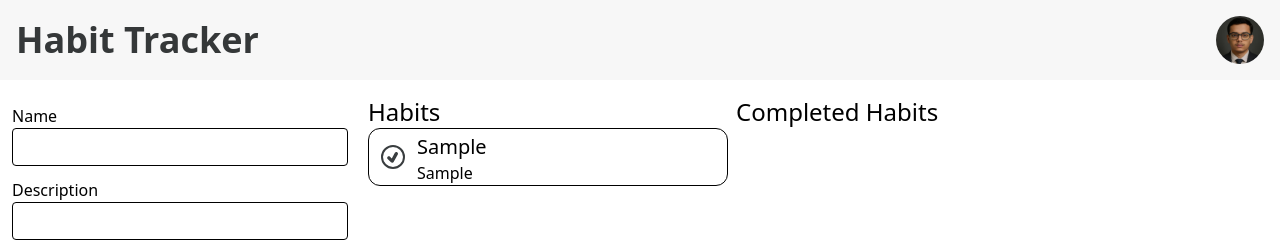
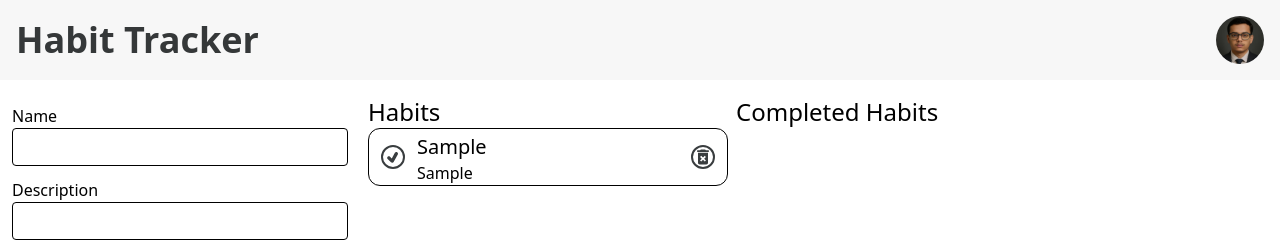
Before and after one commit to Harshwardhan9999/Habit-Tracker, a React (Vite) app: page / in a window 1280 px wide. Both pictures are taken after typing "Sample", "Sample" into the empty fields and a click on the button "add". Shown: the top 242 px of the page. Built offline with nearby package versions, Linux system fonts and the light colour scheme.

Commit message:
added functionality to delete and save the habit list locally to the browser.

```diff
--- a/src/App.jsx
+++ b/src/App.jsx
@@ -4,15 +4,30 @@ import Habit from './components/Habit'
 import HabitList from './components/HabitList'
 import Header from './components/Header'
 import NewHabit from './components/NewHabit'
-import { useState } from 'react'
+import { useEffect, useState } from 'react'
 import CompletedHabitList from './components/CompletedHabitList';
 
 function App() {
 
-  const [habit ,setHabit] = useState([]);
+  const [habit ,setHabit] = useState(() => {
+    const storedHabits = localStorage.getItem("habits");
+    return storedHabits ? JSON.parse(storedHabits): [];
+  });
+
+  useEffect(() => {
+    localStorage.setItem("habits", JSON.stringify(habit));
+  }, [habit])
 
   const addHabit = (newHabit) => {
     setHabit([...habit, newHabit])
+  }
+
+  const deleteHabit = (id) => {
+    setHabit(
+      habit.filter((habit) =>
+        habit.id !== id
+      )
+    )
   }
 
   const toggleComplete = (id) => {
@@ -28,8 +43,8 @@ function App() {
       <Header/>
       <div className="flex gap-2">
         <NewHabit addHabit={addHabit}/>
-        <HabitList toggleComplete={toggleComplete} habits={habit}/>
-        <CompletedHabitList toggleComplete={toggleComplete} habits={habit}/>
+        <HabitList toggleComplete={toggleComplete} habits={habit} deleteHabit={deleteHabit}/>
+        <CompletedHabitList toggleComplete={toggleComplete} habits={habit} deleteHabit={deleteHabit}/>
       </div>
     </>
   )
--- a/src/components/CompletedHabitList.jsx
+++ b/src/components/CompletedHabitList.jsx
@@ -1,14 +1,14 @@
 
 import Habit from './Habit';
 
-const CompletedHabitList = ({habits, toggleComplete}) => {
+const CompletedHabitList = ({habits, toggleComplete, deleteHabit}) => {
   return (
     <ul className="mt-3 w-[360px] h-[80vh] overflow-auto">
       {habits.length > 0 && <h1 className="text-2xl mt-1">Completed Habits</h1>}
       {habits
         .filter((h) => h.isCompleted)
         .map((habit) => (
-          <Habit habit={habit} key={habit.id} toggleComplete={toggleComplete} />
+          <Habit habit={habit} key={habit.id} toggleComplete={toggleComplete} deleteHabit={deleteHabit} />
         ))}
     </ul>
   );
--- a/src/components/Habit.jsx
+++ b/src/components/Habit.jsx
@@ -1,32 +1,41 @@
 import React from 'react'
 import { Children } from 'react';
 import { TiTick } from "react-icons/ti";
+import { MdDeleteForever } from "react-icons/md";
 
 
 
-const Habit = ({habit, toggleComplete}) => {
+const Habit = ({habit, toggleComplete, deleteHabit}) => {
 
   const toggle = () => {
     toggleComplete(habit.id);
   };
 
-
+  const deleteH = () => {
+    deleteHabit(habit.id);
+  }
 
   return (
-
-    (<li className="w-[360px] flex items-center border h-fit mb-2 rounded-xl pr-3 py-1 list-none">
+    <div className="w-[360px] relative flex items-center border h-fit mb-2 rounded-xl pr-3 py-1 list-none">
       <button onClick={toggle}>
         <TiTick
           size={"1.5rem"}
           color="#393D3F"
-          className="m-3 border-2 rounded-3xl"
+          className="m-3 border-2 rounded-3xl cursor-pointer"
         />
       </button>
       <div>
         <h2 className="text-xl">{habit.name}</h2>
         <p className="leading-4 mt-1 ">{habit.description}</p>
       </div>
-    </li>)
+      <button onClick={deleteH} className='absolute right-0'>
+        <MdDeleteForever
+          size={"1.5rem"}
+          color="#393D3F"
+          className="m-3 border-2 rounded-3xl cursor-pointer"
+        />
+      </button>
+    </div>
   );
 }
 
--- a/src/components/HabitList.jsx
+++ b/src/components/HabitList.jsx
@@ -1,13 +1,13 @@
 import React from 'react'
 import Habit from './Habit';
 
-const HabitList = ({habits, toggleComplete}) => {
+const HabitList = ({habits, toggleComplete, deleteHabit}) => {
 
   return (
     <ul className="mt-3 w-[360px] h-[80vh] overflow-auto">
       {habits.length > 0 && <h1 className='text-2xl mt-1'>Habits</h1>}
       {habits.filter(h => !h.isCompleted).map((habit) => (
-        <Habit habit={habit} key={habit.id} toggleComplete={toggleComplete}/>
+        <Habit habit={habit} key={habit.id} toggleComplete={toggleComplete} deleteHabit={deleteHabit}/>
       ))}
     </ul>
   );
```
